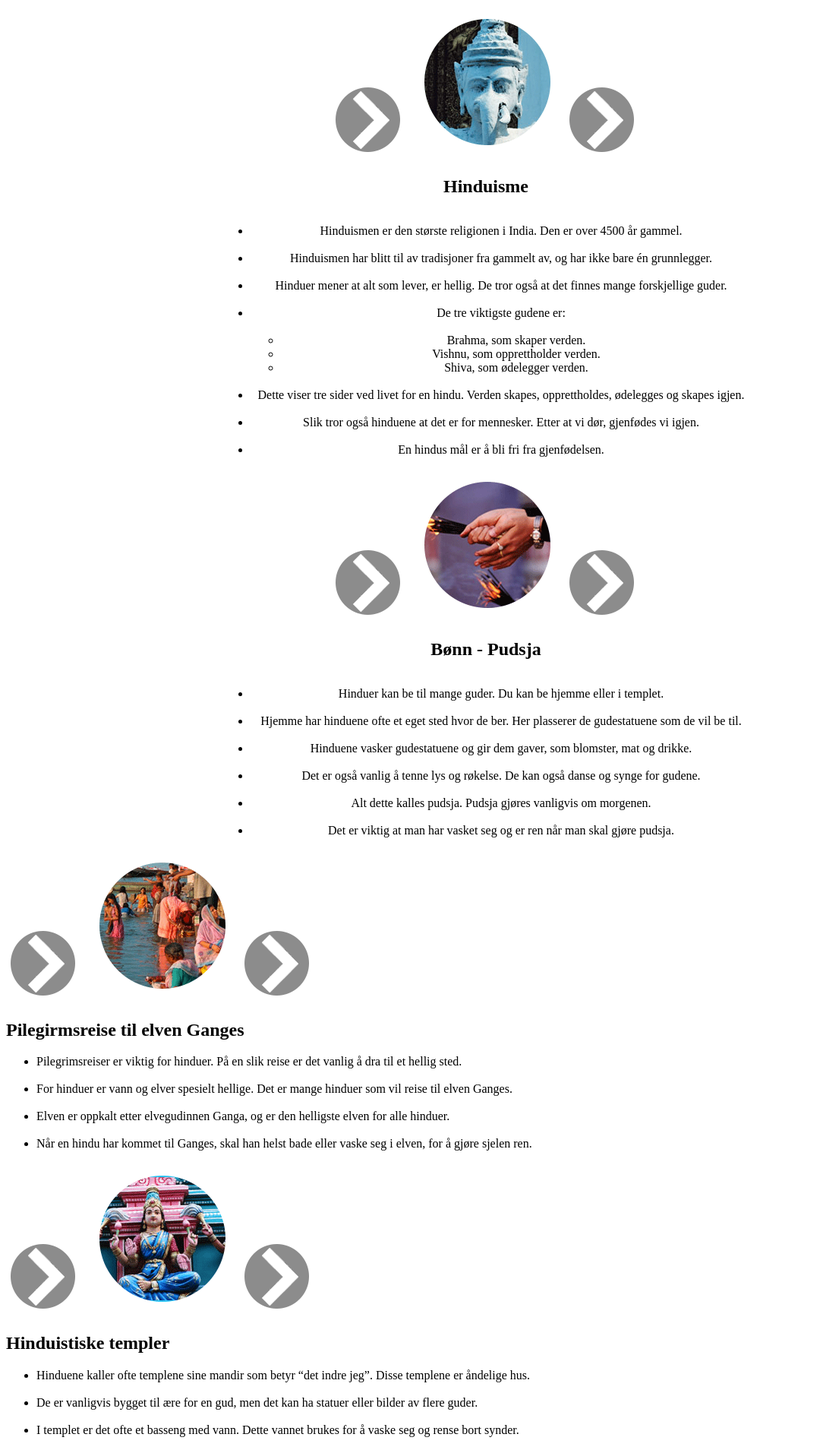
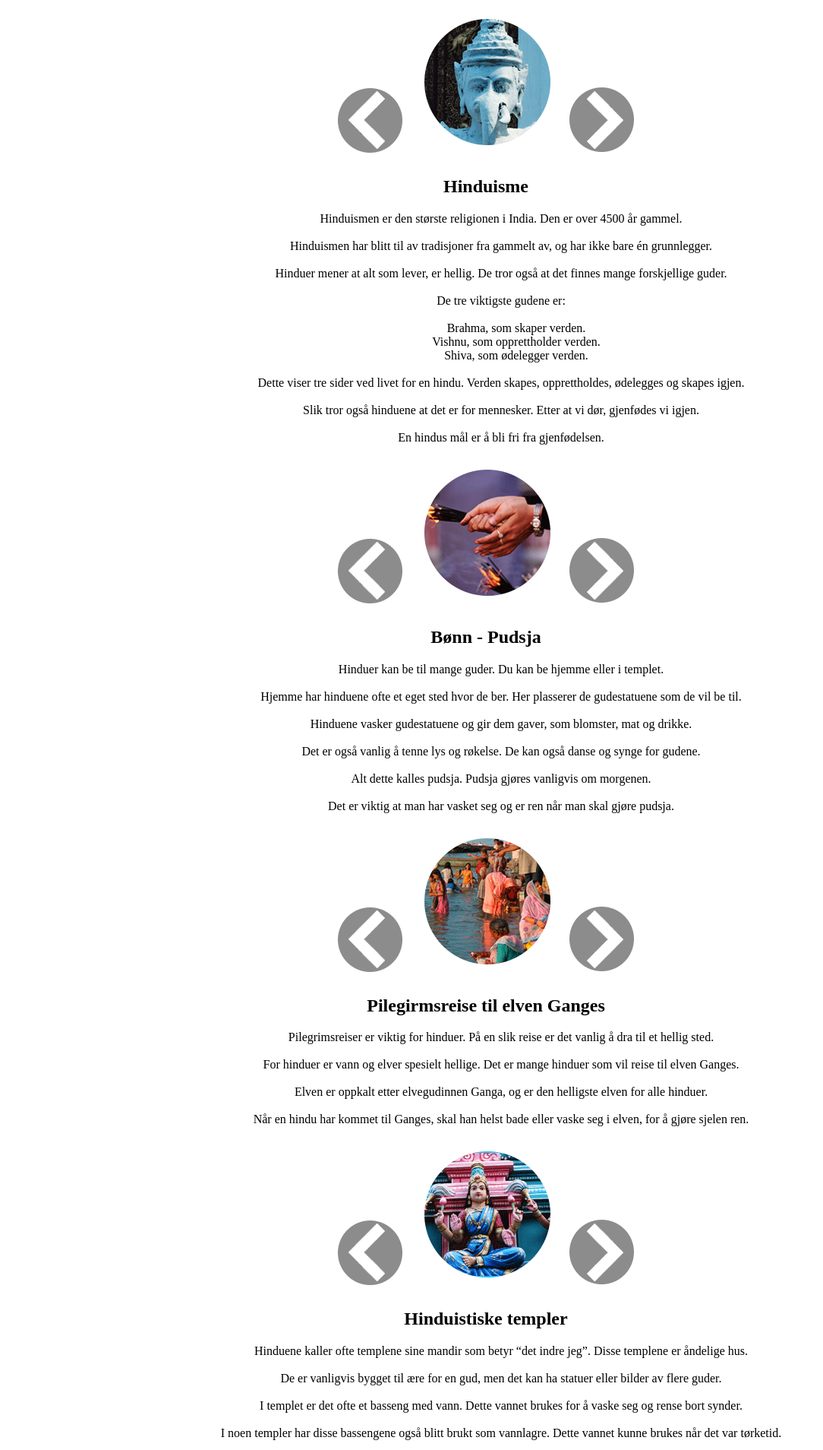
Before and after one commit to lobfre13/salby, a PHP site: page /app/views/learningobjects/hinduism_game_view.html in a window 1280 px wide. Shown: the top 1908 px of the page at 76% size, without its empty margins (0-1084 px from the left). Run offline with PHP 8.4, Linux system fonts and the light colour scheme.

Commit message:
hinduismepirking

```diff
--- a/app/views/game_view.php
+++ b/app/views/game_view.php
@@ -1,7 +1,7 @@
-<div id="favWrapper">
+
     <div id="AddFavourite">
        <label>Legg til i favoritter:</label>
             <div id="favIcon" onclick="addFavourite(<?php echo $lobject['id']; ?>)"></div>
    </div>
-</div>
+    <br>
     <iframe seamless src="<?php echo $lobject['link']; ?>" frameborder="none" scrolling="no" onload="resizeIframe(this)"></iframe>
--- a/app/views/learningobjects/hinduism_game_view.html
+++ b/app/views/learningobjects/hinduism_game_view.html
@@ -6,14 +6,15 @@
 </head>
 
 <body>
-<div id = "Hinduisme">
-    <img src="../../../public/img/hinduismespillet/Pil1.png">
+<div id="hinduism_game">
+    <div class="main" id="hinduism">
+        <img id="leftArrow" src="../../../public/img/hinduismespillet/Pil1.png">
         <img src="../../../public/img/hinduismespillet/FoH-Hinduisme.png">
-    <img src="../../../public/img/hinduismespillet/Pil1.png">
+        <img id="rightArrow" src="../../../public/img/hinduismespillet/Pil1.png">
 
         <h2>Hinduisme</h2>
 
-    <div id="hinduism_content">
+        <div class="content">
             <ul>
                 <li>Hinduismen er den største religionen i India. Den er over 4500 år gammel.</li>
                 <br>
@@ -40,14 +41,14 @@
         <!--Her må bildene nederst legges til i css-->
     </div>
 
-<div id = "Pudsja">
-    <img src="../../../public/img/hinduismespillet/Pil1.png">
+    <div class="main" id="pudsja">
+        <img id="leftArrow" src="../../../public/img/hinduismespillet/Pil1.png">
         <img src="../../../public/img/hinduismespillet/FoH-Pudsja.png">
-    <img src="../../../public/img/hinduismespillet/Pil1.png">
+        <img id="rightArrow" src="../../../public/img/hinduismespillet/Pil1.png">
 
         <h2>Bønn - Pudsja</h2>
 
-    <div id="pudsja_content">
+        <div class="content">
             <ul>
                 <li>Hinduer kan be til mange guder. Du kan be hjemme eller i templet.</li>
                 <br>
@@ -66,14 +67,14 @@
         <!--Her må bildene nederst legges til i css-->
     </div>
 
-<div id = "Pilegrimsreise">
-    <img src="../../../public/img/hinduismespillet/Pil1.png">
+    <div class="main" id="Pilegrimsreise">
+        <img id="leftArrow" src="../../../public/img/hinduismespillet/Pil1.png">
         <img src="../../../public/img/hinduismespillet/FoH-Pilegrimsreise.png">
-    <img src="../../../public/img/hinduismespillet/Pil1.png">
+        <img id="rightArrow" src="../../../public/img/hinduismespillet/Pil1.png">
 
         <h2>Pilegirmsreise til elven Ganges</h2>
 
-    <div id="pilegrimsreise_content">
+        <div class="content">
             <ul>
                 <li>Pilegrimsreiser er viktig for hinduer. På en slik reise er det vanlig å dra til et hellig sted.</li>
                 <br>
@@ -88,14 +89,14 @@
         <!--Her må bildene nederst legges til i css-->
     </div>
 
-<div id = "Templer">
-    <img src="../../../public/img/hinduismespillet/Pil1.png">
+    <div class="main" id = "temples">
+        <img id="leftArrow" src="../../../public/img/hinduismespillet/Pil1.png">
         <img src="../../../public/img/hinduismespillet/FoH-Templer.png">
-    <img src="../../../public/img/hinduismespillet/Pil1.png">
+        <img id="rightArrow" src="../../../public/img/hinduismespillet/Pil1.png">
 
         <h2>Hinduistiske templer</h2>
 
-    <div id="templer_content">
+        <div class="content">
             <ul>
                 <li>Hinduene kaller ofte templene sine mandir som betyr “det indre jeg”. Disse templene er åndelige hus.</li>
                 <br>
@@ -109,14 +110,14 @@
         <!--Her må bildene nederst legges til i css-->
     </div>
 
-<div id = "Bhagavadgita">
-    <img src="../../../public/img/hinduismespillet/Pil1.png">
+    <div class="main" id="bhagavadgita">
+        <img id="leftArrow" src="../../../public/img/hinduismespillet/Pil1.png">
         <img src="../../../public/img/hinduismespillet/FoH-Bhaga.png">
-    <img src="../../../public/img/hinduismespillet/Pil1.png">
+        <img id="rightArrow" src="../../../public/img/hinduismespillet/Pil1.png">
 
         <h1>Bhagavadgita - religiøs tekst</h1>
 
-    <div id="bhagavadgita_content">
+        <div class="content">
             <ul>
                 <li>Bhagavadgita er en av hinduismens viktigste skriftter og betyr “Herrens sang”.</li>
                 <br>
@@ -131,14 +132,14 @@
         <!--Her må bildene nederst legges til i css-->
     </div>
 
-<div id = "Ku">
-    <img src="../../../public/img/hinduismespillet/Pil1.png">
+    <div class="main" id="cow">
+        <img id="venstrePil" src="../../../public/img/hinduismespillet/Pil1.png">
         <img src="../../../public/img/hinduismespillet/FoH-HelligKu.png">
         <img src="../../../public/img/hinduismespillet/Pil1.png">
 
         <h1>Hellig ku</h1>
 
-    <div id="ku_content">
+        <div class="content">
             <ul>
                 <li>For en hindu er alt liv hellig. Kua er for hinduene et hellig dyr. Den minner om rikdom og liv.</li>
                 <br>
@@ -152,14 +153,14 @@
         <!--Her må bildene nederst legges til i css-->
     </div>
 
-<div id = "Karma">
-    <img src="../../../public/img/hinduismespillet/Pil1.png">
+    <div class="main" id="karma">
+        <img id="leftArrow" src="../../../public/img/hinduismespillet/Pil1.png">
         <img src="../../../public/img/hinduismespillet/FoH-Karma.png">
-    <img src="../../../public/img/hinduismespillet/Pil1.png">
+        <img id="rightArrow" src="../../../public/img/hinduismespillet/Pil1.png">
 
         <h1>Karma</h1>
 
-    <div id="karma_content">
+        <div class="content">
             <ul>
                 <li>Hinduer tror at mennesket blir født mange ganger. Karmas lov sier at det du gjør i dette livet, bestemmer hvordan det neste livet blir.</li>
                 <br>
@@ -173,7 +174,7 @@
         <!--Her må bildene nederst legges til i css-->
     </div>
 
-<div id = "pageList">
+    <div class="main" id="pageList">
         <table style="width:100%">
             <tr id="learningobjectRow">
                 <td><img src="../../../public/img/hinduismespillet/small/FoH-HinduismeLiten.png"></td>
@@ -185,6 +186,7 @@
                 <td><img src="../../../public/img/hinduismespillet/small/FoH-KarmaLiten.png"></td>
             </tr>
     </div>
+</div>
 </body>
 
 </html>
--- a/public/stylesheets/hinduism_game_view.css
+++ b/public/stylesheets/hinduism_game_view.css
@@ -1,17 +1,29 @@
-#Hinduisme {
+
+.main {
     text-align: center;
 }
-
-#Pudsja {
-    text-align: center;
+.main ul {
+    list-style-type: none;
 }
 
-#hinduism_content {
-    display: inline-block;
-    width: 700px;
+#leftArrow{
+    -webkit-transform: rotate(180deg);
+    -moz-transform: rotate(180deg);
+    -ms-transform: rotate(180deg);
+    -o-transform: rotate(180deg);
+    transform: rotate(180deg);
+}
+#rightArrow{
+
+}
+#hinduism {
+
 }
 
-#pudsja_content {
-    display: inline-block;
-    width: 700px;
+#pudsja {
+
 }
+
+.content {
+
+}
```
Also changed, not shown: public/stylesheets/main.css (+5 -2 lines). Lines whose indentation alone changed are shown as unchanged.
